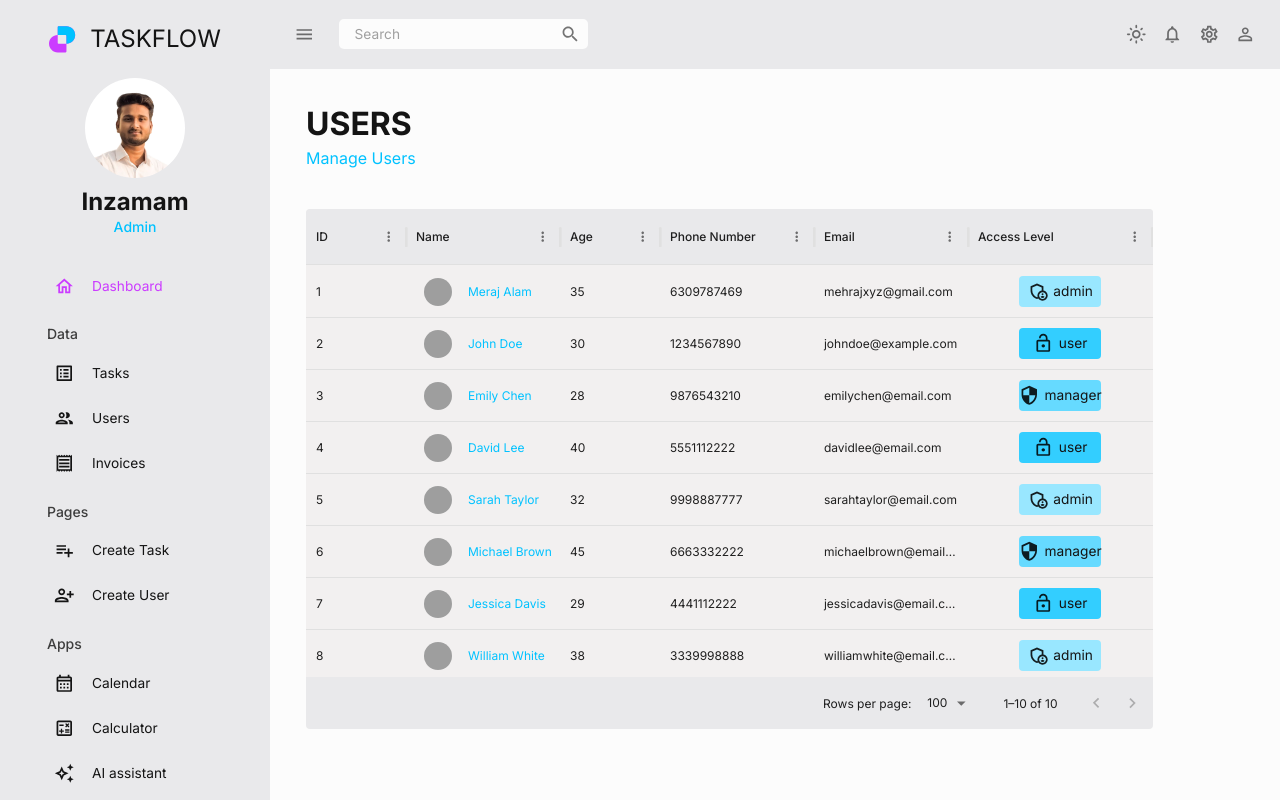
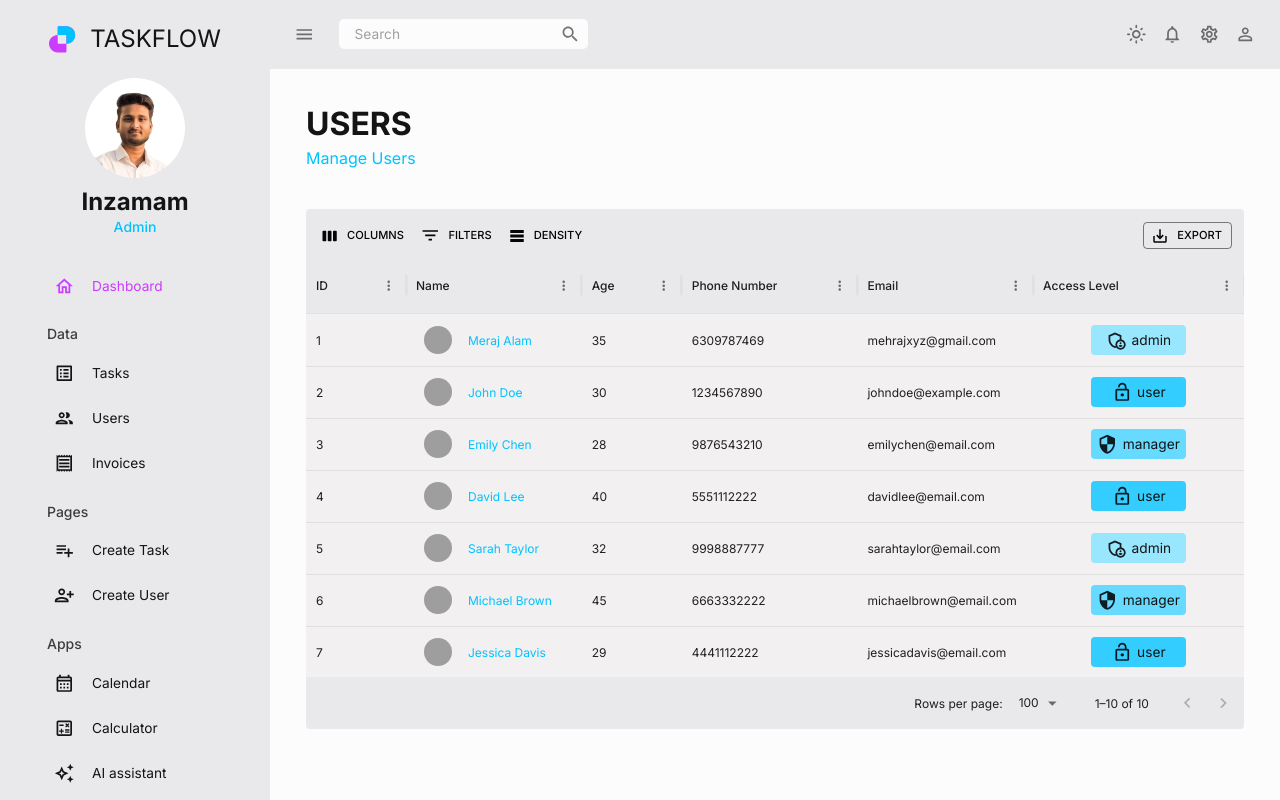
Before and after one commit to Raiyaan-786/Task-Flow, a React (Vite) app in the folder frontend/: page /users in a window 1280 px wide. Built offline with nearby package versions, Linux system fonts and the light colour scheme; grey boxes are pictures that could not be loaded.

Commit message:
data grid not shrinking bug fixed and datagrid toolbar customization

```diff
--- /dev/null
+++ b/frontend/src/components/CustomToolbar.jsx
@@ -0,0 +1,29 @@
+import { Box, useTheme } from '@mui/material'
+import { GridToolbarColumnsButton, GridToolbarContainer, GridToolbarDensitySelector, GridToolbarExport, GridToolbarFilterButton } from '@mui/x-data-grid'
+import React from 'react'
+import { tokens } from '../theme';
+
+const CustomToolbar = () => {
+    const theme=useTheme();
+    const colors=tokens(theme.palette.mode)
+    return (
+        <Box p={1} sx={{backgroundColor: colors.primary[900],color:colors.grey[100]}}>
+            <GridToolbarContainer>
+                <GridToolbarColumnsButton />
+                <GridToolbarFilterButton />
+                <GridToolbarDensitySelector
+                    slotProps={{ tooltip: { title: 'Change density' } }}
+                />
+                <Box sx={{ flexGrow: 1 }} />
+                <GridToolbarExport
+                    slotProps={{
+                        tooltip: { title: 'Export data' },
+                        button: { variant: 'outlined' },
+                    }}
+                />
+            </GridToolbarContainer>
+        </Box>
+    )
+}
+
+export default CustomToolbar
--- a/frontend/src/index.css
+++ b/frontend/src/index.css
@@ -4,6 +4,9 @@ html,body,#root,.app,.content{
   height: 100%;
   width: 100%;
   font-family: "Inter", sans-serif;
+}
+.content{
+  overflow: hidden;
 }
 .app{
   display: flex;
--- a/frontend/src/pages/invoices/index.jsx
+++ b/frontend/src/pages/invoices/index.jsx
@@ -1,5 +1,5 @@
 import { Box, Container, Typography, useTheme } from "@mui/material";
-import { DataGrid } from "@mui/x-data-grid";
+import { DataGrid, GridToolbar } from "@mui/x-data-grid";
 import { tokens } from "../../theme";
 import { mockDataInvoices } from "../../data/mockData";
 import Header from "../../components/Header";
@@ -46,7 +46,7 @@ const Invoices = () => {
   ];
 
   return (
-    <Box p={2} sx={{m:'20px'}} width={"87%"} >
+    <Box p={2} sx={{m:'20px'}}  >
       <Header title="INVOICES" subtitle="List of Invoice Balances" />
       <Box
         height={'65vh'}
@@ -78,7 +78,7 @@ const Invoices = () => {
           },
         }}
       >
-        <DataGrid  checkboxSelection rows={mockDataInvoices} columns={columns} scrollbarSize={0}/>
+        <DataGrid slots={{ toolbar: GridToolbar }} checkboxSelection rows={mockDataInvoices} columns={columns} scrollbarSize={0}/>
       </Box>
     </Box>
   );
--- a/frontend/src/pages/tasks/index.jsx
+++ b/frontend/src/pages/tasks/index.jsx
@@ -80,7 +80,7 @@ const Tasks = () => {
       },
   ];
   return (
-    <Box p={2} m="20px" width={'87%'} >
+    <Box p={2} m="20px" >
       <Header title="TASKS" subtitle="Manage Tasks"/>
       <Box m="40px 0 0 0" height="65vh" width={'100%'}
       sx={{
--- a/frontend/src/pages/users/index.jsx
+++ b/frontend/src/pages/users/index.jsx
@@ -5,6 +5,7 @@ import {tokens} from "../../theme"
 import { mockDataUsers } from '../../data/mockData'
 import Header from "../../components/Header"
 import { AdminPanelSettingsOutlined, LockOpenOutlined, SecurityOutlined } from '@mui/icons-material'
+import CustomToolbar from '../../components/CustomToolbar'
 
 const Users = () => {
   const theme = useTheme();
@@ -73,7 +74,7 @@ const Users = () => {
     },
   ];
   return (
-    <Box p={2} m="20px" width={'87%'}>
+    <Box p={2} m="20px">
       <Header title="USERS" subtitle="Manage Users"/>
       <Box m="40px 0 0 0" height="65vh"
       sx={{
@@ -103,7 +104,7 @@ const Users = () => {
         },
       }}
       >
-        <DataGrid  rows={mockDataUsers} columns={columns}/>
+        <DataGrid slots={{toolbar:CustomToolbar}} rows={mockDataUsers} columns={columns}/>
       </Box>
     </Box>
   )
```
